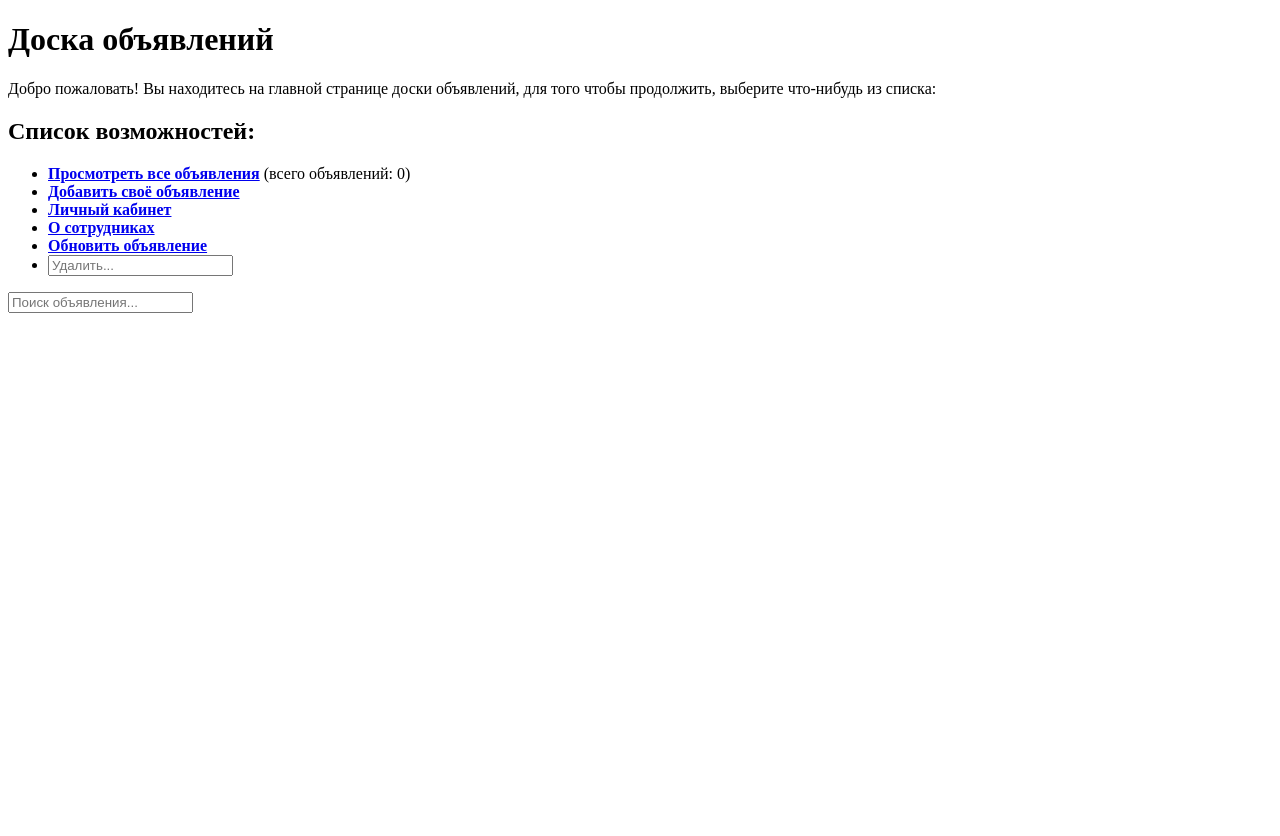
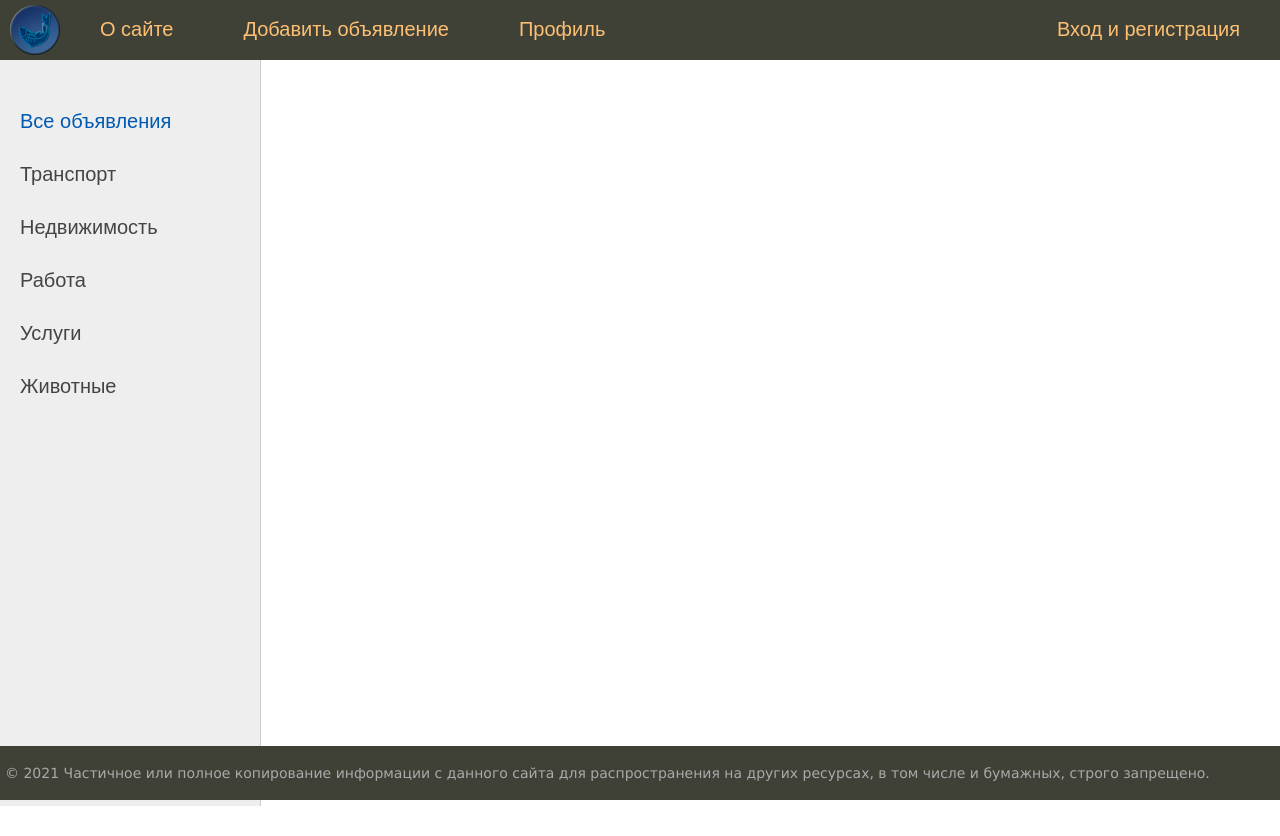
Before and after one commit to ilyamarvin/dashboard, a Django app: page / in a window 1280 px wide. Before the commit the page ends 313 px from the top, so only its background shows below. Run offline with Django 3.2, Linux system fonts and the light colour scheme; data that the repository does not hold is empty.

Commit message:
create simple design

```diff
--- a/dashboard/settings.py
+++ b/dashboard/settings.py
@@ -11,10 +11,8 @@ https://docs.djangoproject.com/en/3.2/ref/settings/
 """
 
 from pathlib import Path
-import django_heroku
-import dj_database_url
 from decouple import config
-import os as os
+import os
 
 # Build paths inside the project like this: BASE_DIR / 'subdir'.
 BASE_DIR = Path(__file__).resolve().parent.parent
@@ -142,6 +140,7 @@ USE_TZ = True
 
 STATIC_URL = '/static/'
 STATIC_ROOT = os.path.join(BASE_DIR, 'static')
+STATICFILES_DIRS = []
 
 # Default primary key field type
 # https://docs.djangoproject.com/en/3.2/ref/settings/#default-auto-field
--- a/main/static/main/css/styles.css
+++ b/main/static/main/css/styles.css
@@ -0,0 +1,392 @@
+html, body {
+	font-family: 'Arial';
+	margin: 0;
+	padding: 0;
+	height: 100%;
+	width: 100%;
+	color: #444;
+}
+
+a {
+	color: #0059b2;
+	text-decoration: none;
+}
+a:hover {
+	color: #CC0000;
+	text-decoration: underline;
+}
+
+img {max-width: 600px; height: auto;}
+
+img.img-article-left {
+	max-width: 300px;
+	height: auto;
+	float: left;
+	padding: 0 10px 10px 0;
+}
+
+img.img-article-left.thumb {
+	max-width: 150px;
+	height: auto;
+}
+
+p.link-read-post {
+	text-align: right;
+}
+p.link-read-post a {
+	padding: 10px;
+	min-width: 100px;
+	background: #333671;
+	color: #fff;
+	text-decoration: none;
+}
+
+div.article-panel {
+    background: #eee;
+    padding: 5px 10px 5px 10px;
+    box-sizing: border-box;
+    overflow: hidden;
+    color: #555;
+}
+div.article-panel p.first {
+    margin: 0;
+    float: left;
+}
+div.article-panel p.last {
+    margin: 0;
+    float: right;
+}
+
+ul.list-articles {
+	list-style: none;
+	margin: 0;
+	padding: 0;
+}
+ul.list-articles li {
+	border-bottom: 1px solid #ccc;
+}
+
+.table-page {
+	width: 100%;
+	height: 100%;
+	vertical-align: top;
+}
+.table-page tr {height: 100%;}
+
+.clear {clear: both;}
+
+.header {
+	background: #3F4137;
+	height: 60px;
+}
+
+.logo {
+	background: url('../images/logo.png') no-repeat 10px 5px;
+	width: 70px;
+	height: 70px;
+}
+
+ul.mainmenu {
+	list-style: none;
+	margin: 0;
+	padding: 0;
+	height: 60px;
+	color: #fdc073;
+	font-size: 20px;
+	overflow: hidden;
+}
+ul.mainmenu li {
+	float: left;
+	margin: 18px 40px 0 30px;
+}
+ul.mainmenu li.logo {margin: 0;}
+ul.mainmenu li.last {float: right;}
+
+ul.mainmenu li a {
+	color: #fdc073;
+	text-decoration: none;
+}
+ul.mainmenu li a:hover {
+	color: #FDA83D;
+}
+
+.panelitems {
+	text-align: center;
+}
+
+ul.langitem {
+	list-style: none;
+	display: inline-block;
+	margin: 30px;
+	padding: 0;
+	max-width: 300px
+}
+ul.langitem li {
+	margin: 10px 0 0 0;
+	width: 100%;
+}
+ul.langitem li.image {
+	margin: 0;
+	text-align: center;
+	width: 100%;
+	height: 250px;
+	overflow: hidden;
+}
+ul.langitem li.descr {
+	color: #777;
+	height: 170px;
+	overflow: hidden;
+}
+ul.langitem li a {
+	color: #fdc073;
+	text-decoration: none;
+	font-size: 20px;
+}
+ul.langitem li a:hover {
+	color: #FDA83D;
+}
+div.button {
+	background: #3F4137;
+	max-width: 200px;
+	margin: 0 auto;
+	padding: 5px 20px 5px 20px;
+	border-radius: 10px;
+	font-size: 20px;
+}
+
+.table-content {
+	width: 100%;
+	min-height: 100%;
+	height: 100%;
+}
+
+.left-chapters {
+	margin: 0;
+	background: #eee;
+	border-right: 1px solid #ccc;
+	min-height: 100%;
+}
+.left-chapters ul {
+	width: 230px;
+	min-height: 100%;
+	margin: 0;
+	padding: 20px 10px 10px 20px;
+	list-style: none;
+	font-size: 20px;
+}
+.left-chapters ul li {
+	margin: 30px 0 0 0;
+	color: #999;
+}
+.left-chapters ul li.selected {color: #0059b2; }
+.left-chapters ul li a {
+	color: #444;
+	text-decoration: none;
+}
+.left-chapters ul li a:hover { color: #0059b2; }
+.left-chapters ul li.share {margin: 60px 0 0 0;}
+.left-chapters ul li.share p {margin: 30px 0 30px 0;}
+.left-chapters ul li.share a {
+	display: inline-block;
+	width: 40px;
+	height: 40px;
+	margin: 0 20px 0 0;
+}
+.left-chapters ul li.share a.share-yt {
+	width: 100%;
+	height: 30px;
+	background: url('../images/share_yt.png') no-repeat 0 0
+}
+.left-chapters ul li.share a.share-yt:hover {
+	width: 100%;
+	height: 30px;
+	background: url('../images/share_yt.png') no-repeat 0 -30px
+}
+
+.content {
+	padding: 40px 20px 20px 40px;
+	width: 100%;
+	box-sizing: border-box;
+}
+
+ul.breadcrumbs {
+	margin: 0;
+	padding: 0;
+	list-style: none;
+	font-size: 20px;
+	font-family: Sans-serif, Arial, Tahoma;
+}
+ul.breadcrumbs li {
+	display: inline-block;
+}
+ul.breadcrumbs li a {
+	color: #0059b2;
+	text-decoration: none;
+}
+ul.breadcrumbs li a:hover { color: #CC0000; }
+ul.breadcrumbs li:after{
+	padding: 0 10px 0 10px;
+	content: "\2192";
+}
+ul.breadcrumbs li.last:after {content: "";}
+
+ul.control {
+	margin: 0;
+	padding: 60px 0 0 0;
+	list-style: none;
+	font-family: Sans-serif, Arial, Tahoma;
+	font-size: 18px;
+	width: 100%;
+}
+ul.control li {	float: left; padding: 0 0 0 10px;}
+ul.control li.first:before {content: "\2190"; padding: 0 10px 0 0;}
+ul.control li.last {float: right; padding: 0 40px 0 0;}
+ul.control li.last:after {content: "\2192"; padding: 0 0 0 10px;}
+ul.control li a { color: #0059b2; text-decoration: none; }
+ul.control li a:hover { color: #CC0000; }
+
+ul.content-table {
+	margin: 0;
+	padding: 60px 0 0 30px;
+	list-style: none;
+	font-family: Sans-serif, Arial, Tahoma;
+	font-size: 28px;
+}
+ul.content-table li {
+	margin: 0 0 40px 0;
+}
+ul.content-table li a {
+	color: #BB5715;
+	text-decoration: none;
+}
+ul.content-table li a:hover {color: #F0711C;}
+
+.content-text {
+	margin: 60px 0 0 30px;
+	color: #000;
+	font-size: 20px;
+	font-family: Yandex Sans Display Light;
+}
+.content-text h1 {font-size: 32px;}
+
+ul.lang-list {
+	list-style: none;
+	margin: 0;
+	padding: 14px 0 0 0;
+	background: #3F4137;
+	width: 100%;
+	height: 50px;
+	border-top: 1px solid #959A82;
+	box-sizing: border-box;
+	font-size: 18px;
+	font-family: Sans-serif, Arial, Tahoma;
+}
+ul.lang-list li {
+	display: inline-block;
+	margin-left: 40px;
+}
+ul.lang-list li.selected {color: #fdc073; border-bottom: 1px solid #fdc073;}
+ul.lang-list li a {
+	color: #eee;
+	text-decoration: none;
+}
+ul.lang-list li a:hover {color: #fdc073;}
+
+.topic-subject .topic-line {
+	border-bottom: 1px solid #CC0000;
+	margin-top: -16px;
+}
+
+.topic-subject .topic-text {
+	display: inline-block;
+	font-size: 28px;
+	color: #777;
+	padding: 0 10px 0 10px;
+	margin-left: 30px;
+	background: #fff;
+	font-family: Sans-serif, Arial, Tahoma;
+}
+
+.list-topic {
+	margin: 40px 0 60px 0;
+	font-family: Sans-serif, Arial, Tahoma;
+}
+.list-topic p {
+	margin: 0;
+	font-size: 28px;
+}
+.list-topic ol {
+	columns: 2;
+	-webkit-columns: 2;
+	column-gap: 40px;
+}
+.list-topic ol li {
+	display: list-item;
+	margin: 10px 10px 0 0px;
+	padding: 0 0 0 10px;
+}
+.list-topic ol li a {
+	color: #0059b2;
+	text-decoration: none;
+}
+.list-topic ol li a:hover {color: #CC0000;}
+
+.highlight {
+	max-width: 350px;
+	padding: 0 10px 0 10px;
+	margin: 0;
+	overflow: auto;
+	overflow-y: hidden;
+	background: #f0f0f0;
+}
+.highlight p { margin: 0; }
+.highlight .block {
+	width: 100%;
+	margin: 0;
+}
+.highlight .block p { margin: 0; }
+
+.quote {
+	background: url('../images/blockquote.png') no-repeat 0 10px;
+	padding: 5px 5px 5px 70px;
+	font-family: Sans-serif, Arial, Tahoma;
+	font-style: italic;
+}
+
+#footer {
+	box-sizing: border-box;
+
+	background: #3F4137;
+	padding: 5px;
+	color: #aaa;
+	font-size: 14px;
+	font-family: Verdana, Geneva, Arial, Helvetica;
+	text-align: left;
+	overflow: hidden;
+}
+#footer a {
+	text-decoration: underline;
+	color: #aaa;
+}
+
+.form-input {
+    width: 300px;
+    font-size: 16px;
+}
+
+.form-label {
+    display: inline-block;
+    min-width: 150px;
+    vertical-align: top;
+}
+
+.form-error ul {
+    list-style: none;
+    padding: 0;
+    color: #CC0000;
+}
+
+.form-button {
+    min-width: 200px;
+    font-size: 16px;
+}
--- a/main/views.py
+++ b/main/views.py
@@ -7,12 +7,18 @@ from .forms import *
 
 from main.models import Ads
 
+menu = [{'title': 'О сайте', 'url_name': 'about'},
+        {'title': 'Добавить объявление', 'url_name': 'add_new'},
+        {'title': 'Профиль', 'url_name': 'personal'},
+        {'title': 'Вход и регистрация', 'url_name': 'register'}]
+
 
 def index(request):
-    num_ads = Ads.objects.all().count()
+    ads = Ads.objects.all()
     context = {
-        'num_ads': num_ads,
-        'title': 'Главная страница'
+        'ads': ads,
+        'title': 'Главная страница',
+        'menu': menu
     }
     return render(request, 'index.html', context)
 
--- a/templates/base.html
+++ b/templates/base.html
@@ -2,9 +2,10 @@
 <!DOCTYPE html>
 <html>
 <head>
-	<title>{{title}}</title>
+	<title>{{ title }}</title>
 	<link type="text/css" href="{% static 'main/css/styles.css' %}" rel="stylesheet" />
 	<meta http-equiv="Content-Type" content="text/html; charset=utf-8">
+	<link rel="shortcut icon" href="{% static 'main/images/main.ico' %}" type="image/x-icon"/>
 	<meta name="viewport" content="width=device-width, initial-scale=1.0">
 </head>
 <body>
@@ -13,6 +14,7 @@
 {% block mainmenu %}
 		<div class="header">
 			<ul id="mainmenu" class="mainmenu">
+			<li class="logo"><a href="{% url 'main' %}"><div class="logo"></div></a></li>
 {% for m in menu %}
 	{% if not forloop.last %}
 			<li><a href="{% url m.url_name %}">{{m.title}}</a></li>
@@ -31,10 +33,12 @@
 <!-- Sidebar слева -->
 	<td valign="top" class="left-chapters">
 	<ul id="leftchapters">
-		<li class="selected">Все категории</li>
-		<li><a href="#">Актрисы</a></li>
-		<li><a href="#">Певицы</a></li>
-		<li><a href="#">Спортсменки</a></li>
+		<li class="selected">Все объявления</li>
+		<li><a href="#">Транспорт</a></li>
+		<li><a href="#">Недвижимость</a></li>
+		<li><a href="#">Работа</a></li>
+		<li><a href="#">Услуги</a></li>
+		<li><a href="#">Животные</a></li>
 
 	</ul>
 </td>
--- a/templates/index.html
+++ b/templates/index.html
@@ -1,28 +1,15 @@
-<!DOCTYPE html>
-<html lang="ru">
-<head>
-    <title>{{ title }}</title>
-    <meta charset="UTF-8">
+{% extends 'base.html' %}
 
-</head>
-<body>
-<h1>Доска объявлений</h1>
-<p>Добро пожаловать! Вы находитесь на главной странице доски объявлений, для того чтобы продолжить, выберите что-нибудь из списка:</p>
-
-<h2>Список возможностей:</h2>
-<ul>
-    <li><strong><a href="{% url 'ads' %}">Просмотреть все объявления</strong></a> (всего объявлений: {{ num_ads }})</li>
-    <li><strong><a href="{% url 'add_new' %}">Добавить своё объявление</a></strong></li>
-    <li><strong><a href="{% url 'personal' %}">Личный кабинет</a></strong></li>
-    <li><strong><a href="{% url 'about' %}">О сотрудниках</a></strong></li>
-    <li><strong><a href="{% url 'ad_update' %}">Обновить объявление</a></strong></li>
-    <li><form action="{% url 'ad_delete' %}" method="get">
-      <input name="q" type="text" placeholder="Удалить...">
-    </form></li>
-  </ul>
-
-  <form action="{% url 'search_results' %}" method="get">
-    <input name="q" type="text" placeholder="Поиск объявления...">
-  </form>
-</body>
-</html>
+{% block content %}
+<ul class="list-articles">
+	{% for a in ads %}
+			<li><h2>{{a.name}}</h2>
+	{% autoescape on %}
+	{{a.description|truncatewords:50}}
+	{% endautoescape %}
+			<div class="clear"></div>
+			<p class="link-read-post"><a href="#">Посмотреть объявление</a></p>
+			</li>
+	{% endfor %}
+</ul>
+{% endblock %}
```
Also changed, not shown: main/static/main/images/logo.png (added), main/static/main/images/main.ico (added).
